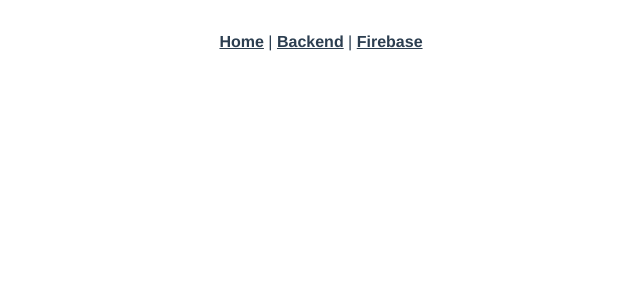
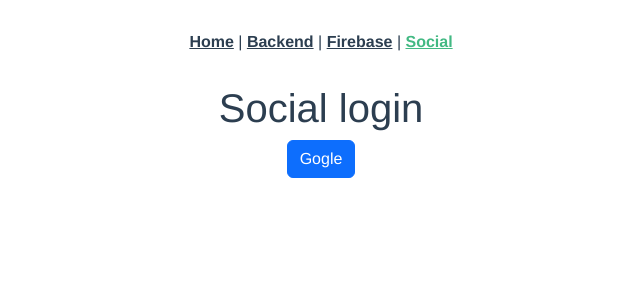
Before and after one commit to LadPro/VueAuthPractice, a Vue app: page /social in a window 1280 px wide. Shown: the top 300 px of the page, without its empty margins (319-959 px from the left). Built offline with nearby package versions, Linux system fonts and the light colour scheme; no server answers.

Commit message:
agregado metodo de loguin con google

```diff
--- a/src/App.vue
+++ b/src/App.vue
@@ -2,7 +2,8 @@
   <nav>
     <router-link :to="{name:'home'}">Home</router-link> |
     <router-link :to="{name:'auth'}">Backend</router-link> |
-    <router-link :to="{name:'firebase'}">Firebase</router-link>
+    <router-link :to="{name:'firebase'}">Firebase</router-link> |
+    <router-link :to="{name:'social'}">Social</router-link>
   </nav>
   <router-view/>
 </template>
--- a/src/router/index.ts
+++ b/src/router/index.ts
@@ -2,6 +2,7 @@ import { createRouter, createWebHistory, RouteRecordRaw } from 'vue-router'
 import HomeView from '../views/HomeView.vue'
 import AuthView from '../views/AuthView.vue'
 import FirebaseView from '../views/FirebaseView.vue'
+import SocialauthView from '../views/SocialauthView.vue'
 
 
 const routes: Array<RouteRecordRaw> = [
@@ -20,6 +21,11 @@ const routes: Array<RouteRecordRaw> = [
     name: 'firebase',
     component: FirebaseView
   },
+  {
+    path: '/social',
+    name: 'social',
+    component: SocialauthView
+  },
 
 ]
 
--- a/src/views/AuthView.vue
+++ b/src/views/AuthView.vue
@@ -1,5 +1,6 @@
 <template>
     <div class="container">
+        <h1>Login normal</h1>
         <form>
             <div class="mb-3">
                 <label for="exampleInputEmail1" class="form-label">Email address</label>
--- a/src/views/FirebaseView.vue
+++ b/src/views/FirebaseView.vue
@@ -1,5 +1,6 @@
 <template>
     <div class="container">
+        <h1>Firebase</h1>
         <form>
             <div class="mb-3">
                 <label for="exampleInputEmail1" class="form-label">Email address</label>
--- /dev/null
+++ b/src/views/SocialauthView.vue
@@ -0,0 +1,32 @@
+<template>
+    <div class="container">
+        <h1>Social login</h1>
+
+        <button class="btn btn-primary" @click="loginGoogle()">Gogle</button>
+
+    </div>
+</template>
+
+<script lang="ts" setup>
+    import { ref } from "vue";
+    import { getAuth, signInWithPopup, GoogleAuthProvider } from "firebase/auth";
+
+
+    const provider = new GoogleAuthProvider();
+
+    const loginGoogle = () =>{
+        const auth = getAuth()
+        signInWithPopup(auth, provider).then(()=>{
+        alert("exito")
+    })
+    .catch((error) => {
+        console.log(error)
+    })
+    }
+
+
+
+</script>
+
+<style scoped>
+</style>
```
